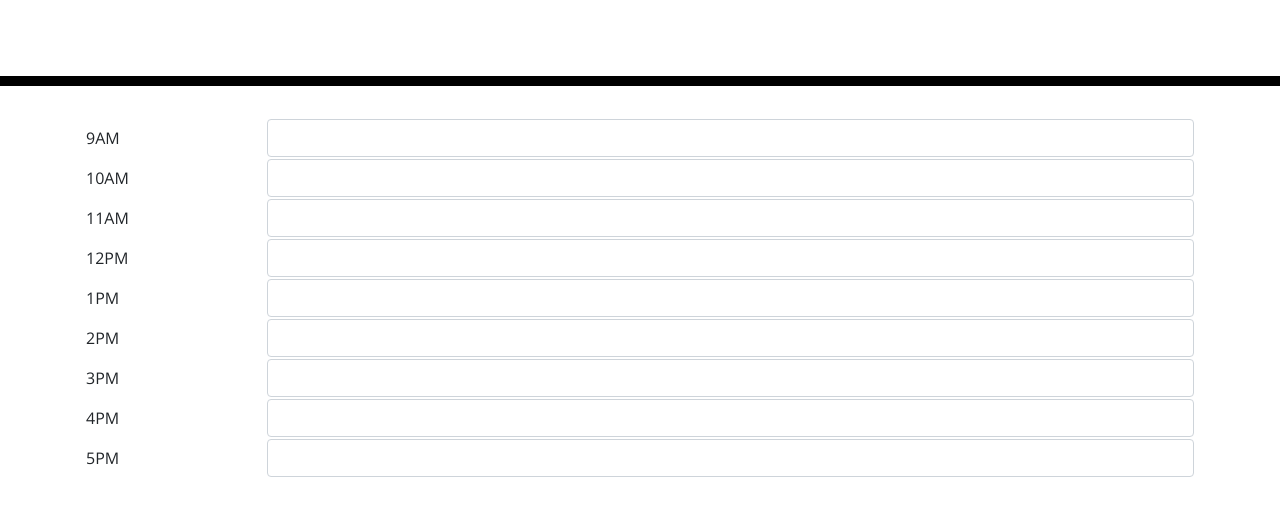
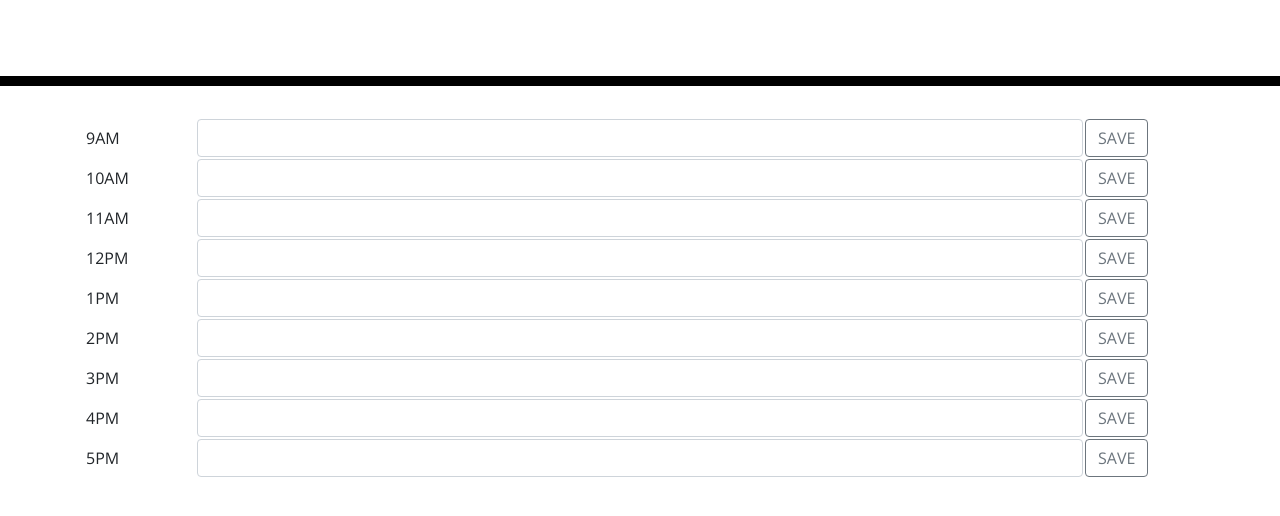
Before and after one commit to katnguyenn/day-planner, a plain HTML site: page index.html in a window 1280 px wide. Shown: the part 182-698 px from the top of the page. Drawn offline with nearby package versions, Linux system fonts and the light colour scheme.

Commit message:
Added Save Buttons

```diff
--- a/index.html
+++ b/index.html
@@ -30,51 +30,96 @@
     </header>
     <div class="container">
       <!-- Timeblocks go here -->
-      <table style="width: 100%;">
+      <table width="100%">
         <tr id="row0">
-          <td>9AM</td>
-          <td>
+          <td width="10%">9AM</td>
+          <td width="80%">
             <input type="text" class="form-control"/>
+          </td>
+          <td width="10%" id="endOfRow">
+            <button class="btn btn-outline-secondary" type="button" id="saveBtn" onclick="setTime(1, 10)">
+              SAVE
+            </button>
           </td>
           <tr id="row1">
             <td>10AM</td>
             <td>
               <input type="text" class="form-control"/>
             </td>
+            <td id="endOfRow">
+              <button class="btn btn-outline-secondary" type="button" id="saveBtn" onclick="setTime(1, 10)">
+                SAVE
+              </button>
+            </td>
             <tr id="row2">
               <td>11AM</td>
               <td>
                 <input type="text" class="form-control"/>
+              </td>
+              <td id="endOfRow">
+                <button class="btn btn-outline-secondary" type="button" id="saveBtn" onclick="setTime(1, 10)">
+                  SAVE
+                </button>
               </td>
               <tr id="row3">
                 <td>12PM</td>
                 <td>
                   <input type="text" class="form-control"/>
                 </td>
+                <td id="endOfRow">
+                  <button class="btn btn-outline-secondary" type="button" id="saveBtn" onclick="setTime(1, 10)">
+                    SAVE
+                  </button>
+                </td>
                 <tr id="row4">
                   <td>1PM</td>
                   <td>
                     <input type="text" class="form-control"/>
+                  </td>
+                  <td id="endOfRow">
+                    <button class="btn btn-outline-secondary" type="button" id="saveBtn" onclick="setTime(1, 10)">
+                      SAVE
+                    </button>
                   </td>
                   <tr id="row5">
                     <td>2PM</td>
                     <td>
                       <input type="text" class="form-control"/>
                     </td>
+                    <td id="endOfRow">
+                      <button class="btn btn-outline-secondary" type="button" id="saveBtn" onclick="setTime(1, 10)">
+                        SAVE
+                      </button>
+                    </td>
                     <tr id="row6">
                       <td>3PM</td>
                       <td>
                         <input type="text" class="form-control"/>
+                      </td>
+                      <td id="endOfRow">
+                        <button class="btn btn-outline-secondary" type="button" id="saveBtn" onclick="setTime(1, 10)">
+                          SAVE
+                        </button>
                       </td>
                       <tr id="row7">
                         <td>4PM</td>
                         <td>
                           <input type="text" class="form-control"/>
                         </td>
+                        <td id="endOfRow">
+                          <button class="btn btn-outline-secondary" type="button" id="saveBtn" onclick="setTime(1, 10)">
+                            SAVE
+                          </button>
+                        </td>
                         <tr id="row8">
                           <td>5PM</td>
                           <td>
                             <input type="text" class="form-control"/>
+                          </td>
+                          <td id="endOfRow">
+                            <button class="btn btn-outline-secondary" type="button" id="saveBtn" onclick="setTime(1, 10)">
+                              SAVE
+                            </button>
                           </td>
         </table>
     </div>
```
